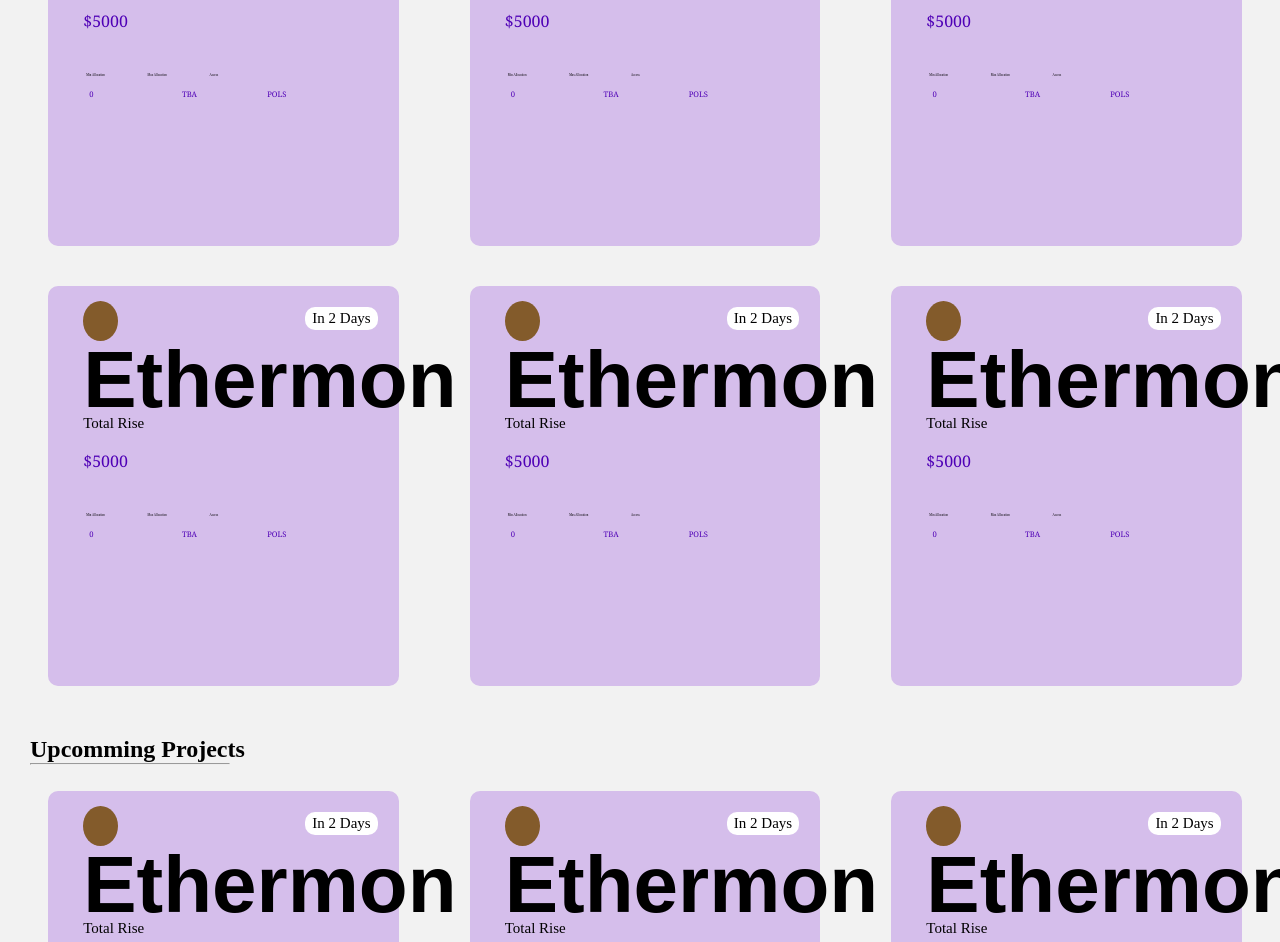
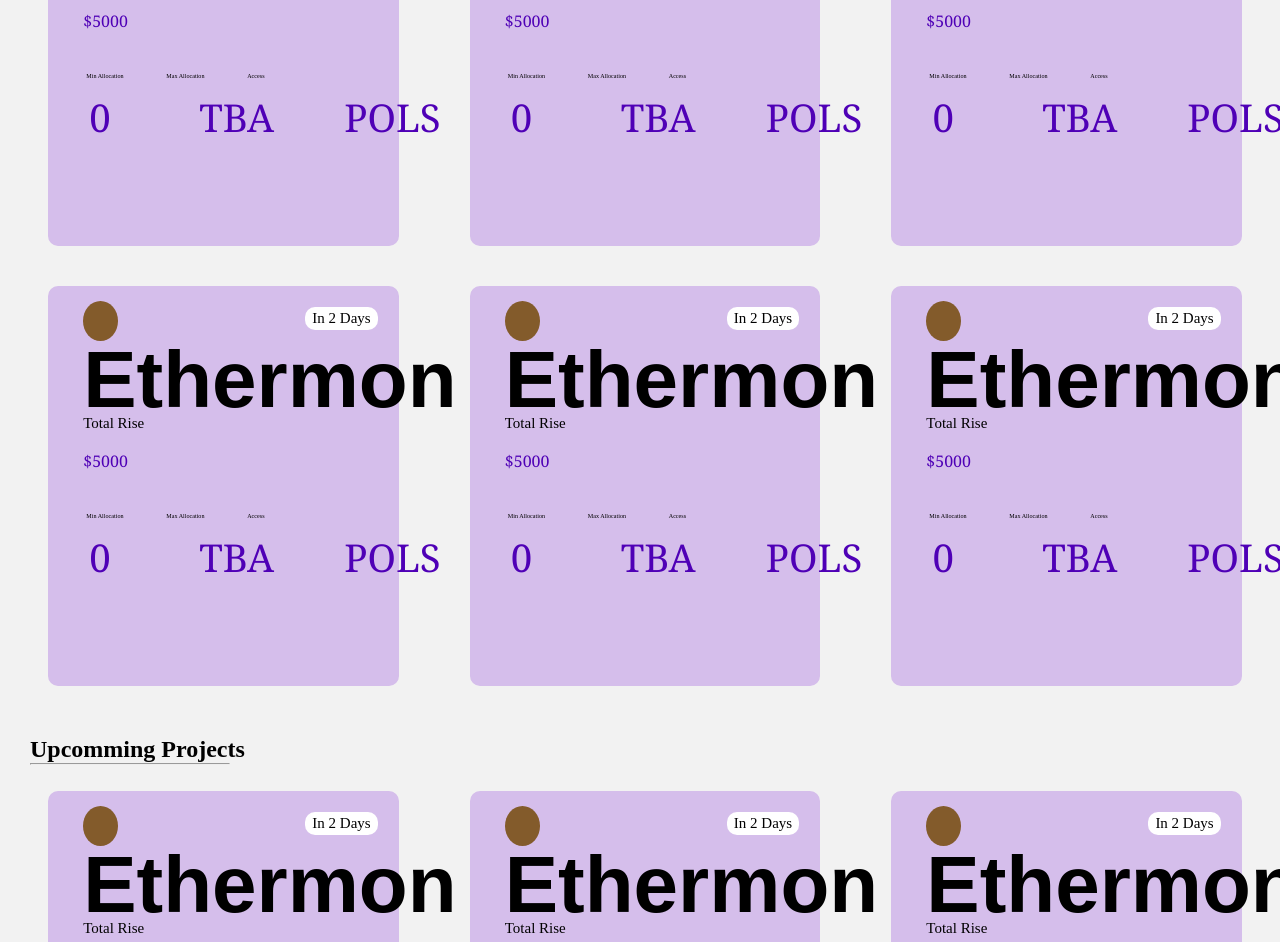
Before and after one commit to riteshparashar52/chain, a plain HTML site: page index.html in a window 1280 px wide. Shown: the part 765-1707 px from the top of the page. Drawn offline with Linux system fonts and the light colour scheme.

Commit message:
Update stylegridinside.css

```diff
--- a/stylegridinside.css
+++ b/stylegridinside.css
@@ -43,13 +43,13 @@
   }
 #banner1{
 display: flex;
-    font-size: 0.4vw;
+    font-size: 0.8vw;
 margin-left:10%;
 
   }
 #banner2{
     display: flex;
-    font-size: 0.2vw;
+    font-size: 1vw;
     margin-left:10%;
 
 
```
